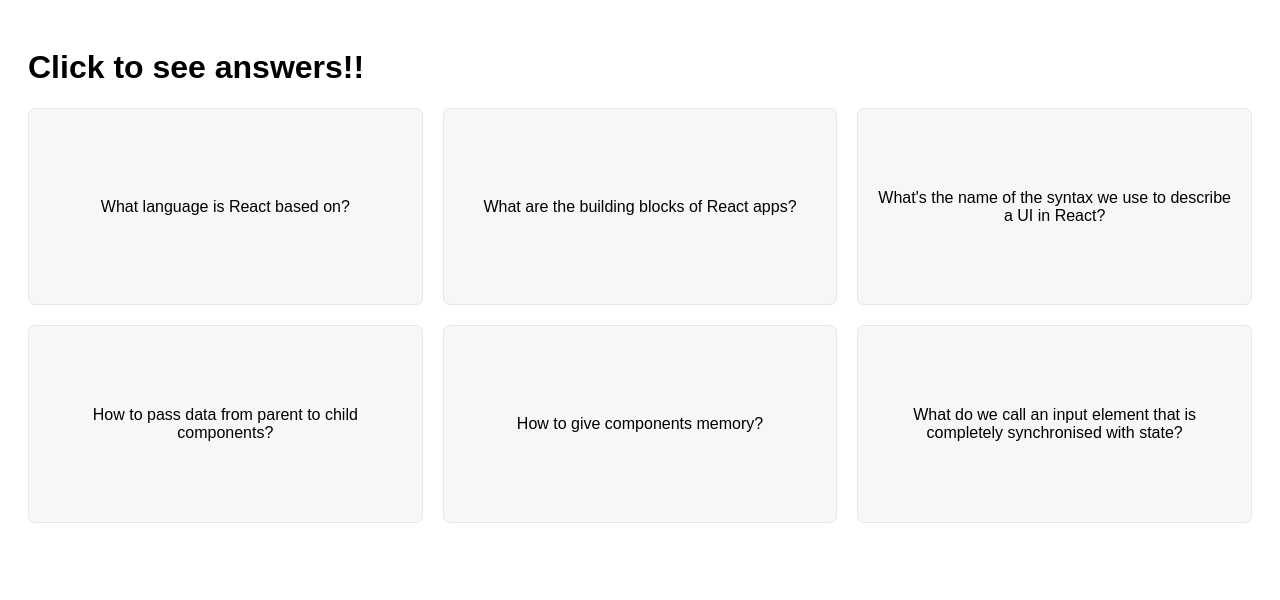
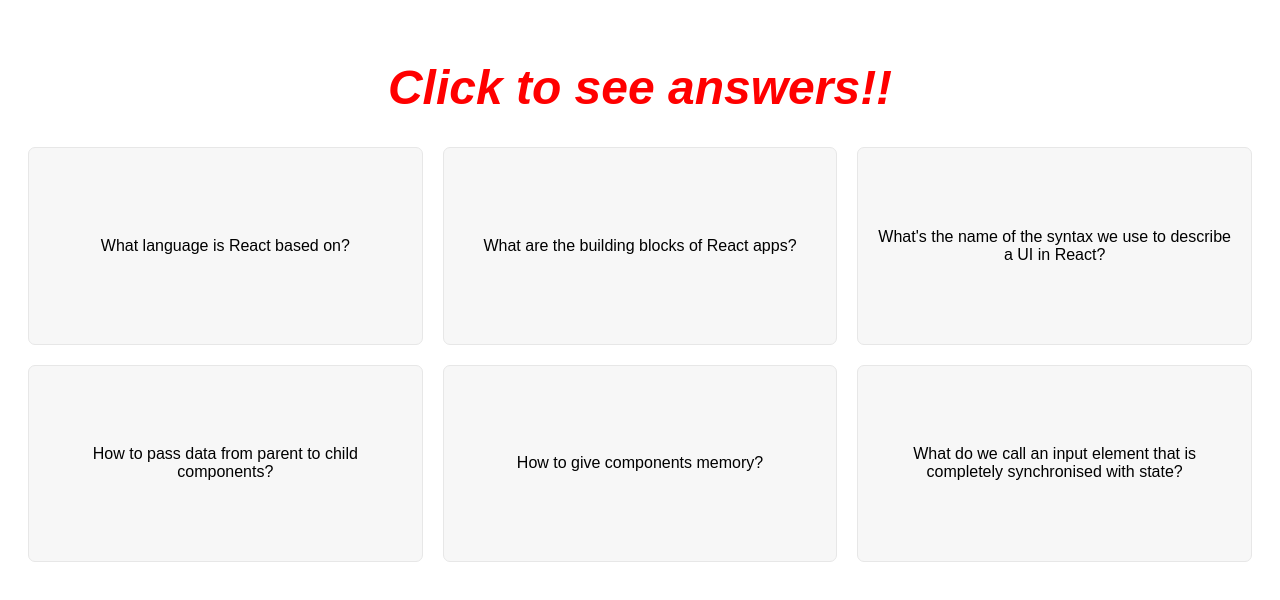
Before and after one commit to nehalskdev/flash-card, a React (Vite) app: page / in a window 1280 px wide. Shown: the top 600 px of the page. Built offline with nearby package versions, Linux system fonts and the light colour scheme.

Commit message:
added styling for header

```diff
--- a/src/styles.css
+++ b/src/styles.css
@@ -6,7 +6,12 @@
   font-family: sans-serif;
   padding: 20px;
 }
-
+.header {
+  text-align: center;
+  color: red;
+  font-style: italic;
+  font-size: 3rem;
+}
 .flashcards {
   display: grid;
   grid-template-columns: 1fr 1fr 1fr;
```
